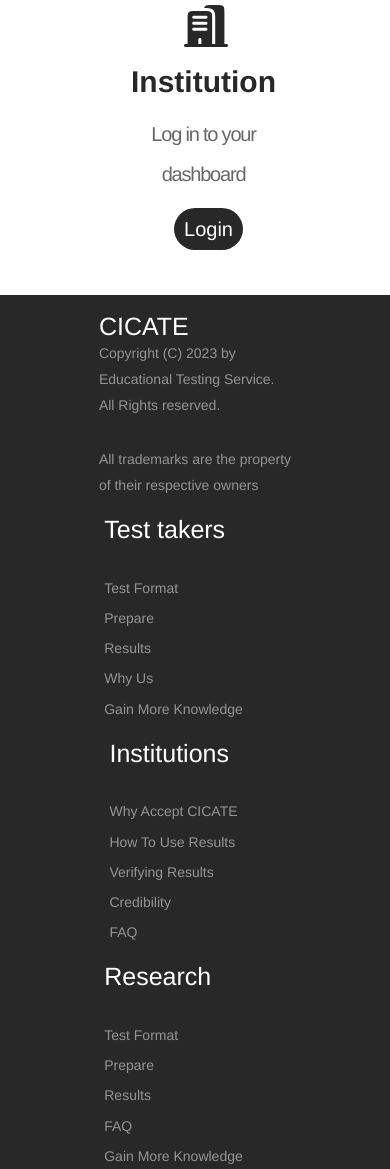
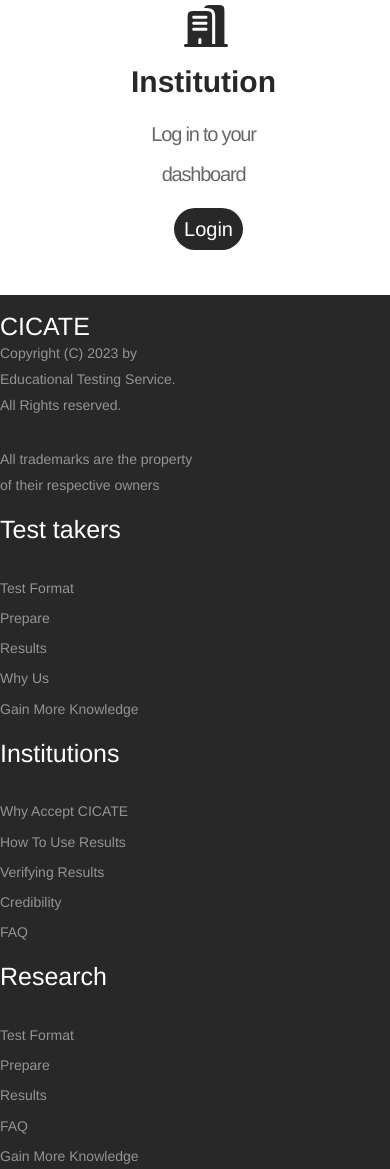
Before and after one commit to Valuegate/CicateProject, a React (Create React App) app: page / in a window 390 px wide. Shown: the part 2522-3691 px from the top of the page. Built offline with nearby package versions, Linux system fonts and the light colour scheme.

Commit message:
terminatro

```diff
--- a/src/components/containers/footer/style.css
+++ b/src/components/containers/footer/style.css
@@ -61,16 +61,18 @@
 }
 @media screen and (max-width: 600px) {
     .footer{
-    display: flex;
+    display: flex-end;
     flex-direction: column;
-      align-items: center;
-      justify-content: center;
       width: 100%;
-
      border-radius: 0%;
     }
 
 body .foot__headers1{
-      margin-right: 10.3rem;
+      width: 100%;
+      margin-right: 6rem;
+    }
+
+   body .foot__headers{
+  width: 100%;
     }
 }
```
